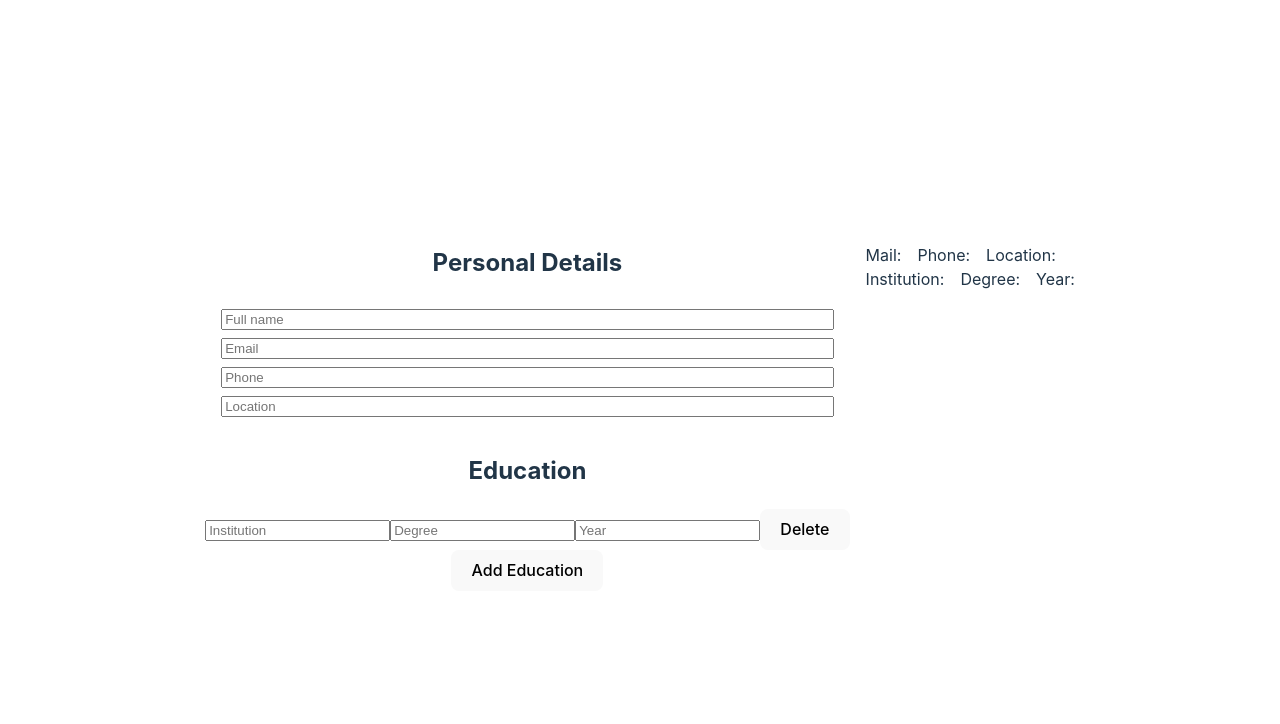
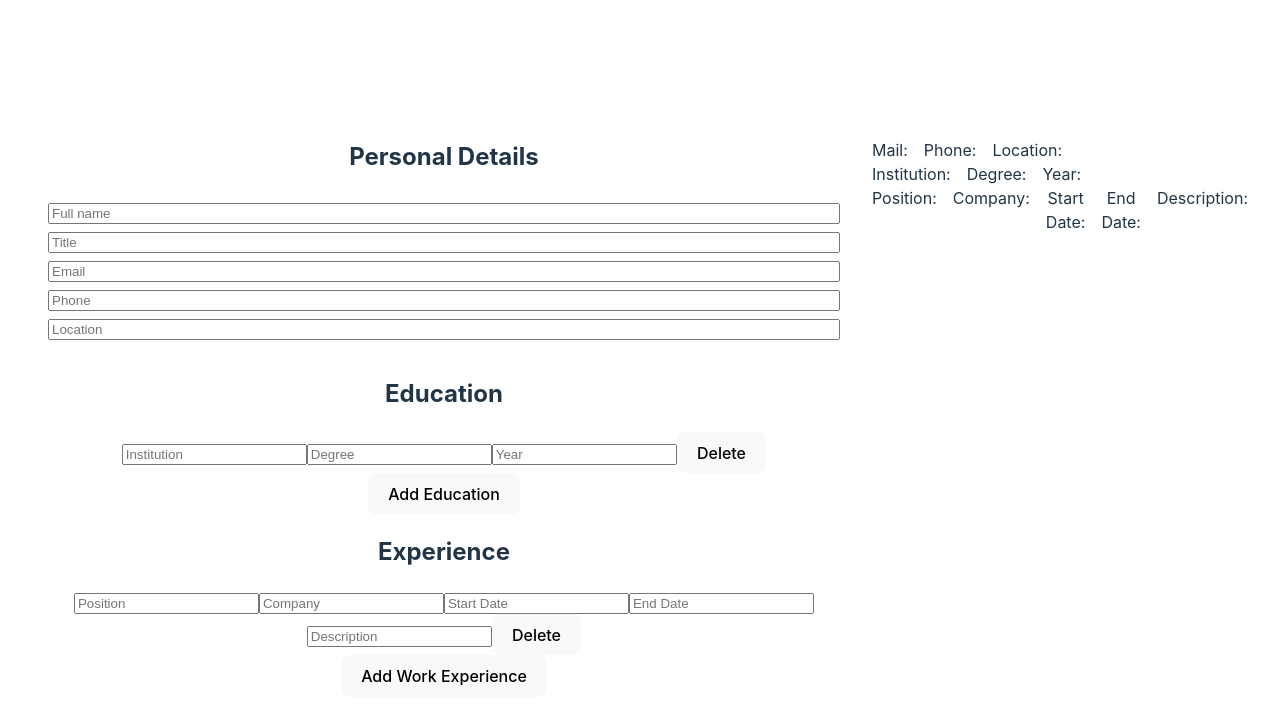
Before and after one commit to R894/cv-app, a React app: page / in a window 1280 px wide. Shown: the top 724 px of the page. Built offline with nearby package versions, Linux system fonts and the light colour scheme; the HTML template or start-up script is replaced by a standard one.

Commit message:
Add work experience section

```diff
--- a/src/App.jsx
+++ b/src/App.jsx
@@ -1,5 +1,5 @@
-import './App.css'
-import CVBuilder from './Cv'
+import './App.css';
+import CVBuilder from './Cv';
 
 function App() {
   return (
@@ -9,4 +9,4 @@ function App() {
   )
 }
 
-export default App
+export default App;
--- a/src/Cv.jsx
+++ b/src/Cv.jsx
@@ -1,18 +1,24 @@
 import { useState } from 'react';
 import PersonalDetails from './PersonalDetails';
 import Education from './Education';
+import Experience from './Experience';
 
 function CVBuilder(){
 
     const [person, setPerson] = useState({
         name: '',
         email: '',
+        title: '',
         phone: '',
         location: ''
     });
 
     const [education, setEducation] = useState([
         { institution: '', degree: '', year: '' },
+    ]);
+
+    const[experience, setExperience] = useState([
+        { position: '', company: '', startDate: '', endDate:'', description: ''}
     ]);
 
     const handleDetailsChange = (property, value) => {
@@ -38,6 +44,22 @@ function CVBuilder(){
         setEducation(updatedEducation);
     };
 
+    const handleExperienceChange = (index, property, newValue) => {
+        const updatedExperience = [...experience];
+        updatedExperience[index] = {...updatedExperience[index], [property]: newValue };
+        setExperience(updatedExperience);
+    };
+
+    const handleAddExperience = () => {
+        setExperience([...experience, { position: '', company: '', startDate: '', endDate:'', description: ''}]);
+    };
+
+    const handleDeleteExperience = (index) => {
+        const updatedExperience = [...experience];
+        updatedExperience.splice(index, 1);
+        setExperience(updatedExperience);
+    };
+
     return(
         <>
             <div className="editor">
@@ -48,11 +70,19 @@ function CVBuilder(){
                     onAdd={handleAddEducation}
                     onDelete={handleDeleteEducation}
                 />
+                <Experience
+                    experience={experience}
+                    onChange={handleExperienceChange}
+                    onAdd={handleAddExperience}
+                    onDelete={handleDeleteExperience}
+                />
+
             </div>
 
             <div className="resume-container">
                 <div className="personal-info">
                     <h1 className="resume-name">{person.name}</h1>
+                    <h2 className="resume-title">{person.title}</h2>
                     <div className="details">
                         <div className="resume-mail">Mail: {person.email}</div>
                         <div className="resume-phone">Phone: {person.phone}</div>
@@ -69,6 +99,18 @@ function CVBuilder(){
                         </div>
                     ))}
                 </div>
+
+                <div className="experience">
+                        {experience.map((exp, index) =>(
+                            <div className="details" key={index}>
+                                <div className="resume-position">Position: {exp.position}</div>
+                                <div className="resume-company">Company: {exp.company}</div>
+                                <div className="resume-start-date">Start Date: {exp.startDate}</div>
+                                <div className="resume-end-date">End Date: {exp.endDate}</div>
+                                <div className="resume-description">Description: {exp.description}</div>
+                            </div>
+                        ))}
+                </div>
             </div>
 
 
--- a/src/Education.jsx
+++ b/src/Education.jsx
@@ -1,4 +1,5 @@
 function Education({ education, onChange, onAdd, onDelete }) {
+
     const handleInputChange = (index, property, event) => {
         const newValue = event.target.value;
         onChange(index, property, newValue);
--- /dev/null
+++ b/src/Experience.jsx
@@ -0,0 +1,40 @@
+function Experience({experience, onChange, onAdd, onDelete}){
+
+    const handleInputChange = (index, property, event) => {
+        const newValue = event.target.value;
+        onChange(index, property, newValue);
+    };
+
+    return(
+        <div className="experience">
+            <h2>Experience</h2>
+            {experience.map((exp, index) => (
+                <div key={index}>
+                    <input placeholder='Position'
+                        value={exp.position}
+                        onChange={(event) => handleInputChange(index, 'position', event)}/>
+
+                    <input placeholder='Company'
+                        value={exp.company}
+                        onChange={(event) => handleInputChange(index, 'company', event)}/>
+
+                    <input placeholder='Start Date'
+                        value={exp.startDate}
+                        onChange={(event) => handleInputChange(index, 'startDate', event)}/>
+
+                    <input placeholder='End Date'
+                        value={exp.endDate}
+                        onChange={(event) => handleInputChange(index, 'endDate', event)}/>
+
+                    <input placeholder='Description'
+                        value={exp.description}
+                        onChange={(event) => handleInputChange(index, 'description', event)}/>
+
+                    <button onClick={() => onDelete(index)}>Delete</button>
+                </div>
+            ))}
+            <button onClick={onAdd}>Add Work Experience</button>
+        </div>
+    );
+}
+export default Experience;
--- a/src/PersonalDetails.jsx
+++ b/src/PersonalDetails.jsx
@@ -1,5 +1,4 @@
 function PersonalDetails({person, onChange}){
-
     const handleInputChange = (property, event) => {
         const newValue = event.target.value;
         onChange(property, newValue);
@@ -12,6 +11,10 @@ function PersonalDetails({person, onChange}){
                 <input
                     placeholder='Full name'
                     onChange={(event) => handleInputChange('name', event)}
+                />
+                <input
+                    placeholder='Title'
+                    onChange={(event) => handleInputChange('title', event)}
                 />
                 <input
                     placeholder='Email'
```
